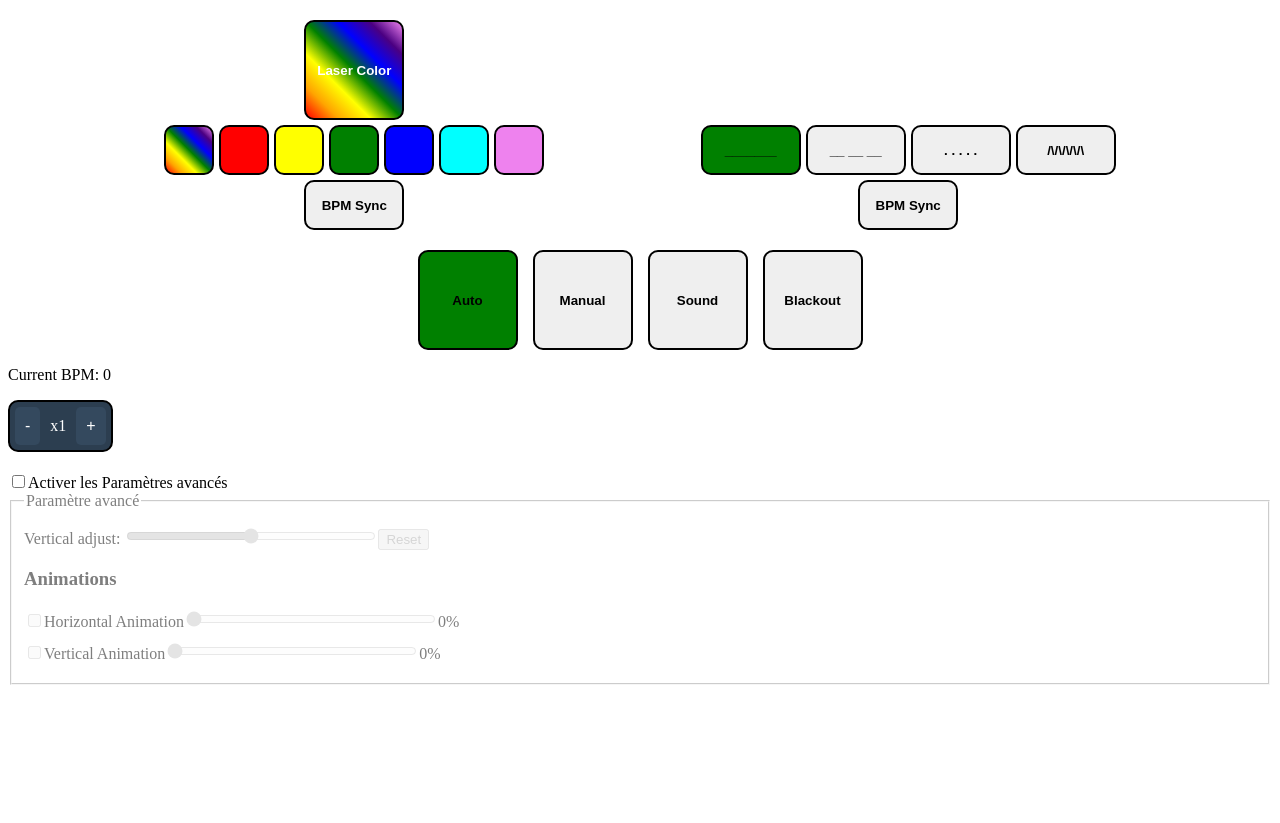
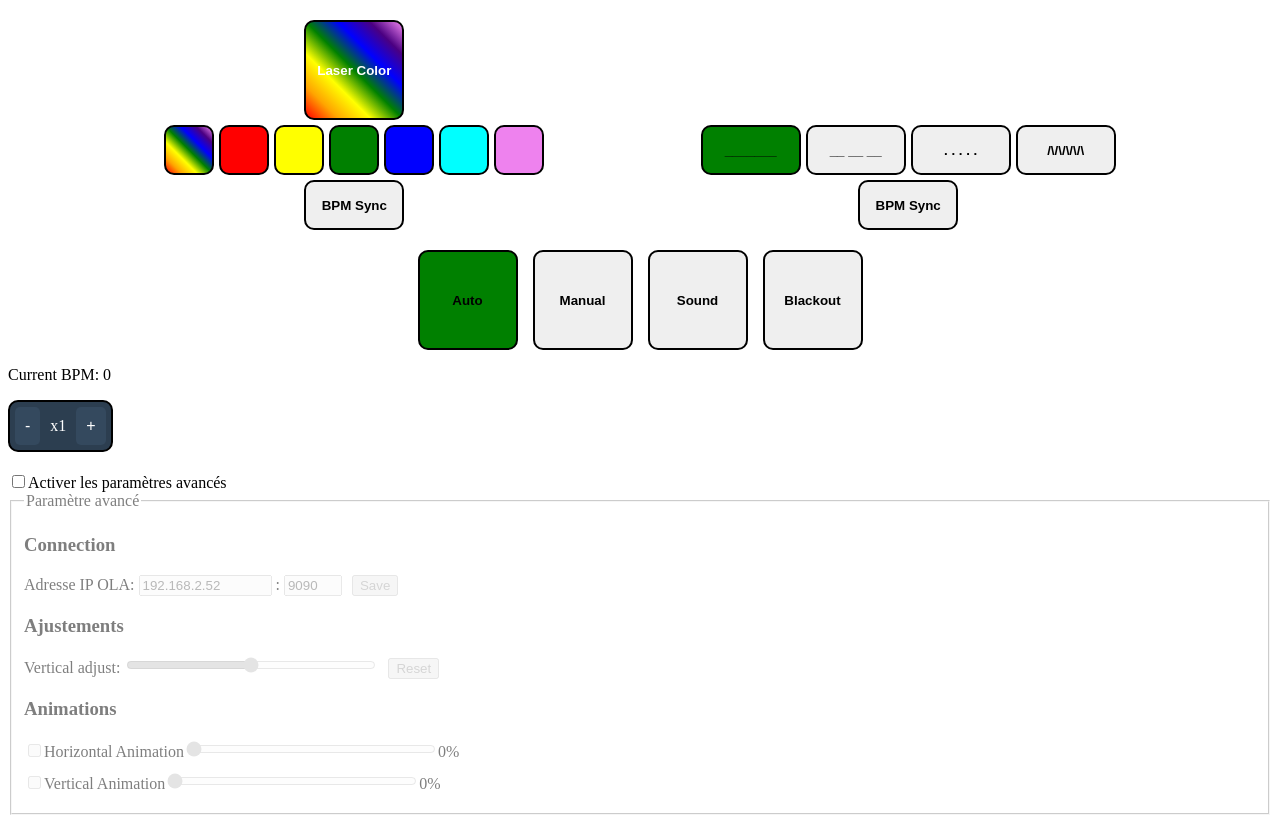
Before and after one commit to Jusolijus17/LaserController, an Angular app in the folder interface/frontend/dmxMaster/: page / in a window 1280 px wide. Before the commit the page ends 800 px from the top, so only its background shows below. Built offline with nearby package versions, Linux system fonts and the light colour scheme; no server answers.

Commit message:
[feature] added ip modification

```diff
--- a/interface/frontend/dmxMaster/src/app/components/advance-settings/advance-settings.component.css
+++ b/interface/frontend/dmxMaster/src/app/components/advance-settings/advance-settings.component.css
@@ -1,8 +1,9 @@
 fieldset[disabled] {
-  opacity: 0.5; /* Griser le contenu */
+  opacity: 0.5;
+  /* Griser le contenu */
 }
 
-.slider-container p {
+.content p {
   margin: 10px 0;
 }
 
@@ -13,3 +14,7 @@ fieldset[disabled] {
 .slider-size {
   width: 250px;
 }
+
+.button {
+  margin-left: 10px;
+}
--- a/interface/frontend/dmxMaster/src/app/components/advance-settings/advance-settings.component.html
+++ b/interface/frontend/dmxMaster/src/app/components/advance-settings/advance-settings.component.html
@@ -1,74 +1,47 @@
 <form class="margin-top-20">
-  <input
-    type="checkbox"
-    id="advancedSettingsCheckbox"
-    [(ngModel)]="advancedSettingsEnabled"
-    name="advancedSettingsEnabled"
-  />
+  <input type="checkbox" id="advancedSettingsCheckbox" [(ngModel)]="advancedSettingsEnabled"
+    name="advancedSettingsEnabled" />
 
-  <label for="advancedSettingsCheckbox">Activer les Paramètres avancés</label>
+  <label for="advancedSettingsCheckbox">Activer les paramètres avancés</label>
 
   <fieldset [disabled]="!advancedSettingsEnabled">
     <legend>Paramètre avancé</legend>
 
-    <div class="slider-container">
+    <div class="content">
+      <h3>Connection</h3>
+      <p>
+        Adresse IP OLA:
+        <input type="text" [(ngModel)]="olaIp" name="olaIp" style="width: 125px;" placeholder="192.168.2.52"
+          (ngModelChange)="onIpChange()" />
+        :
+        <input type="text" [(ngModel)]="olaPort" name="olaPort" style="width: 50px;" placeholder="9090"
+          (ngModelChange)="onPortChange()" />
+        <button (click)="saveIp()" [disabled]="ipSaved && portSaved" class="button">Save</button>
+      </p>
+      <h3>Ajustements</h3>
       <p>
         Vertical adjust:
-        <input
-          class="slider-size"
-          type="range"
-          [(ngModel)]="verticalAdjust"
-          (ngModelChange)="onVerticalAdjustChange()"
-          min="31"
-          max="95"
-          value="63"
-          name="verticalAdjust"
-        />
-        <button (click)="resetVerticalAdjust()">Reset</button>
+        <input class="slider-size" type="range" [(ngModel)]="verticalAdjust" (ngModelChange)="onVerticalAdjustChange()"
+          min="31" max="95" value="63" name="verticalAdjust" />
+        <button (click)="resetVerticalAdjust()" class="button">Reset</button>
       </p>
       <h3>Animations</h3>
       <p>
-        <input
-          type="checkbox"
-          id="horizontalAnimationCheckbox"
-          name="horizontalAnimationCheckbox"
-          [(ngModel)]="horizontalAnimationEnabled"
-          (ngModelChange)="onHorizontalAnimationEnable()"
-        />
+        <input type="checkbox" id="horizontalAnimationCheckbox" name="horizontalAnimationCheckbox"
+          [(ngModel)]="horizontalAnimationEnabled" (ngModelChange)="onHorizontalAnimationEnable()" />
         <label for="horizontalAnimationCheckbox">Horizontal Animation</label>
-        <input
-          [disabled]="!horizontalAnimationEnabled"
-          class="slider-size"
-          type="range"
-          name="horizontalAnimationSlider"
-          [(ngModel)]="horizontalAnimationSpeed"
-          (ngModelChange)="onHorizontalAnimationChange()"
-          min="127"
-          value="127"
-          max="190"
-        />
+        <input [disabled]="!horizontalAnimationEnabled" class="slider-size" type="range"
+          name="horizontalAnimationSlider" [(ngModel)]="horizontalAnimationSpeed"
+          (ngModelChange)="onHorizontalAnimationChange()" min="127" value="127" max="190" />
         <span>{{ horizontalAnimationSpeedPercent }}%</span>
       </p>
       <p>
-        <input
-          type="checkbox"
-          id="verticalAnimationCheckbox"
-          name="verticalAnimationCheckbox"
-          [(ngModel)]="verticalAnimationEnabled"
-          (ngModelChange)="onVerticalAnimationEnable()"
-        />
+        <input type="checkbox" id="verticalAnimationCheckbox" name="verticalAnimationCheckbox"
+          [(ngModel)]="verticalAnimationEnabled" (ngModelChange)="onVerticalAnimationEnable()" />
         <label for="verticalAnimationCheckbox">Vertical Animation</label>
-        <input
-          [disabled]="!verticalAnimationEnabled"
-          class="slider-size"
-          type="range"
-          name="verticalAnimationSlider"
-          [(ngModel)]="verticalAnimationSpeed"
-          (ngModelChange)="onVerticalAnimationChange()"
-          min="127"
-          value="127"
-          max="190"
-        />
+        <input [disabled]="!verticalAnimationEnabled" class="slider-size" type="range" name="verticalAnimationSlider"
+          [(ngModel)]="verticalAnimationSpeed" (ngModelChange)="onVerticalAnimationChange()" min="127" value="127"
+          max="190" />
         <span>{{ verticalAnimationSpeedPercent }}%</span>
       </p>
     </div>
--- a/interface/frontend/dmxMaster/src/app/components/advance-settings/advance-settings.component.ts
+++ b/interface/frontend/dmxMaster/src/app/components/advance-settings/advance-settings.component.ts
@@ -3,6 +3,7 @@ import { HttpClientModule } from '@angular/common/http';
 import { Component } from '@angular/core';
 import { FormsModule } from '@angular/forms';
 import { DmxService } from '../../services/dmx.service';
+import { DEFAULT_OLA_IP, DEFAULT_OLA_PORT } from '../../constants';
 
 @Component({
   selector: 'app-advance-settings',
@@ -19,6 +20,11 @@ export class AdvanceSettingsComponent {
   horizontalAnimationEnabled: boolean = false;
   horizontalAnimationSpeed: number = 127;
 
+  olaIp: string = '';
+  olaPort: string = '';
+  ipSaved: boolean = true;
+  portSaved: boolean = true;
+
   get horizontalAnimationSpeedPercent() {
     return Math.round(
       ((this.horizontalAnimationSpeed - 127) / (190 - 127)) * 100
@@ -31,7 +37,9 @@ export class AdvanceSettingsComponent {
     );
   }
 
-  constructor(private dmxService: DmxService) {}
+  constructor(private dmxService: DmxService) {
+    this.getIp();
+  }
 
   onVerticalAdjustChange() {
     this.dmxService.setHorizontalAdjust(this.verticalAdjust).subscribe();
@@ -77,4 +85,38 @@ export class AdvanceSettingsComponent {
       )
       .subscribe();
   }
+
+  onIpChange() {
+    this.ipSaved = false;
+  }
+
+  onPortChange() {
+    this.portSaved = false;
+  }
+
+  saveIp() {
+    const ip = this.olaIp.length === 0 ? DEFAULT_OLA_IP : this.olaIp;
+    const port = this.olaPort.length === 0 ? DEFAULT_OLA_PORT : this.olaPort;
+    if (!this.ipSaved) {
+      this.dmxService.setOlaIp(ip).subscribe(() => {
+        this.ipSaved = true;
+      });
+    }
+    if (!this.portSaved) {
+      this.dmxService.setOlaPort(port).subscribe(() => {
+        this.portSaved = true;
+      });
+    }
+  }
+
+  getIp() {
+    this.dmxService.getOlaIp().subscribe((data: any) => {
+      if (data.ip !== DEFAULT_OLA_IP) {
+        this.olaIp = data.ip;
+      }
+      if (data.port !== DEFAULT_OLA_PORT) {
+        this.olaPort = data.port;
+      }
+    });
+  }
 }
--- a/interface/frontend/dmxMaster/src/app/constants.ts
+++ b/interface/frontend/dmxMaster/src/app/constants.ts
@@ -1 +1,3 @@
 export const MODES = ['auto', 'manual', 'sound', 'blackout'];
+export const DEFAULT_OLA_IP = '192.168.2.52';
+export const DEFAULT_OLA_PORT = '9090';
--- a/interface/frontend/dmxMaster/src/app/services/dmx.service.ts
+++ b/interface/frontend/dmxMaster/src/app/services/dmx.service.ts
@@ -7,7 +7,7 @@ import { HttpClient } from '@angular/common/http';
 export class DmxService {
   private baseUrl: string = 'http://127.0.0.1:5000';
 
-  constructor(private http: HttpClient) {}
+  constructor(private http: HttpClient) { }
 
   setOladIp(ip: string) {
     return this.http.post(`${this.baseUrl}/set_olad_ip`, { ip });
@@ -58,4 +58,16 @@ export class DmxService {
   getBpm() {
     return this.http.get(`${this.baseUrl}/get_bpm`);
   }
+
+  setOlaIp(ip: string) {
+    return this.http.post(`${this.baseUrl}/set_ola_ip`, { ip });
+  }
+
+  setOlaPort(port: string) {
+    return this.http.post(`${this.baseUrl}/set_ola_port`, { port });
+  }
+
+  getOlaIp() {
+    return this.http.get(`${this.baseUrl}/get_ola_ip`);
+  }
 }
```
Also changed, not shown: 1 other file (tests, documents, lock files or other folders).
